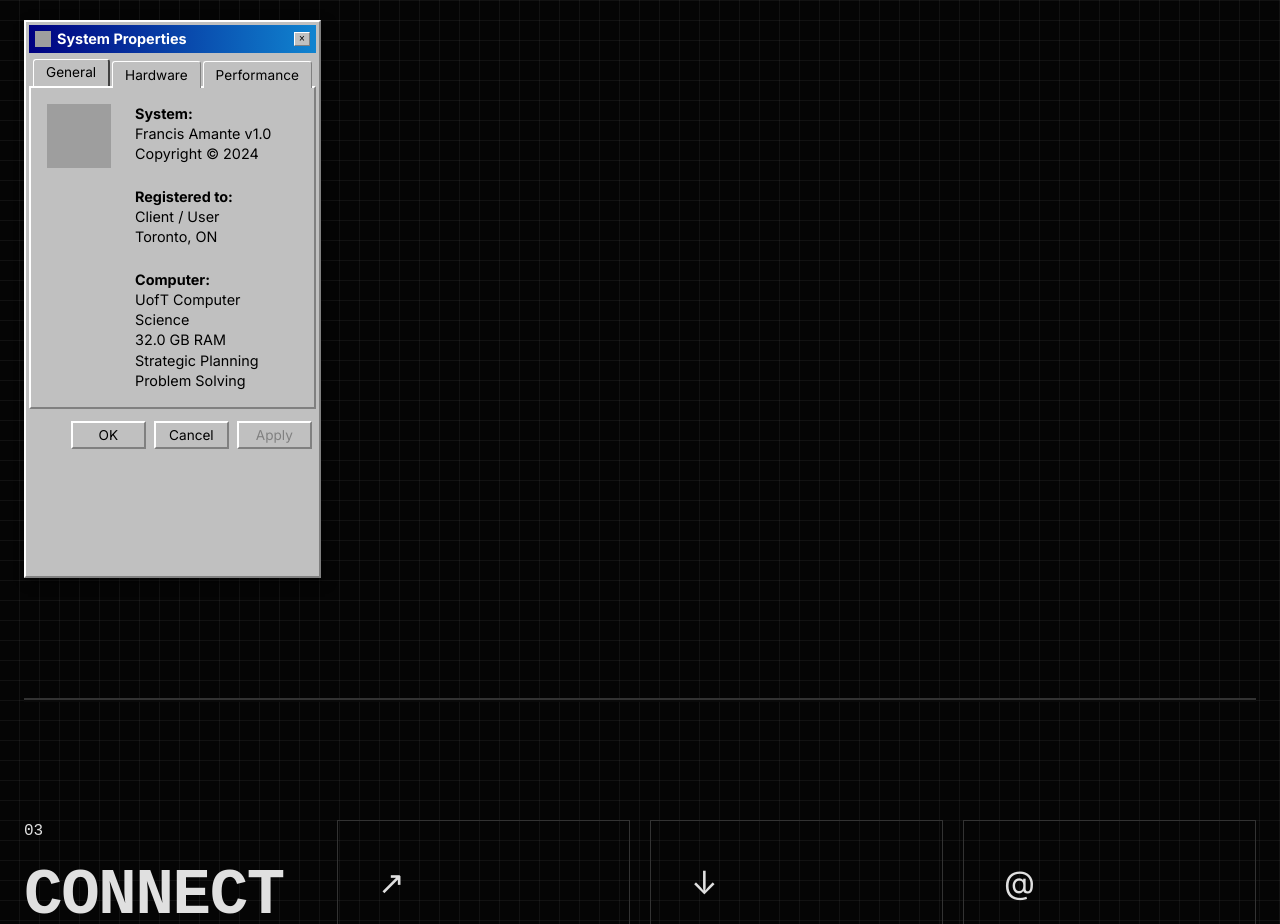
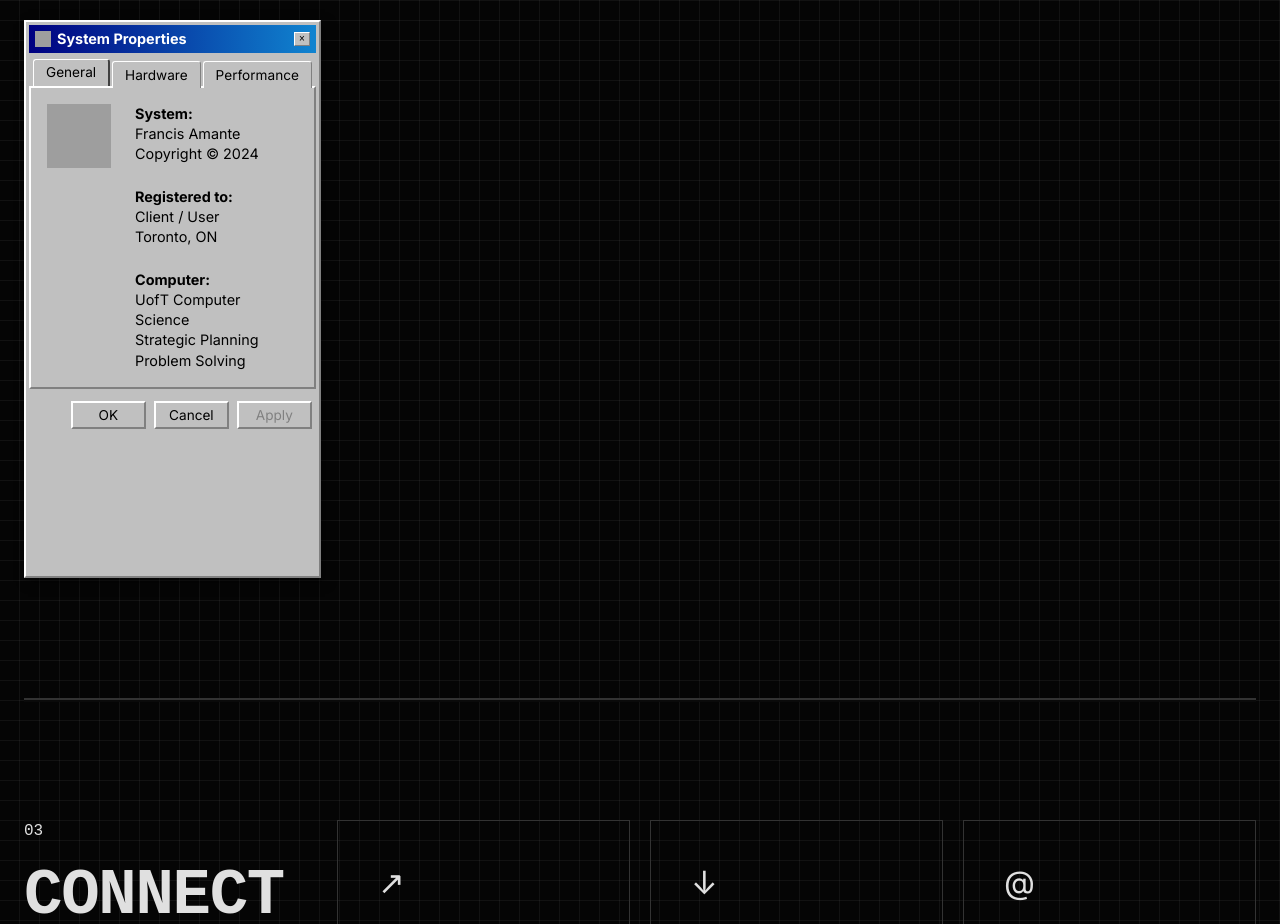
Before and after one commit to asfrcin/fa-manual, a plain HTML site: page index.html in a window 1280 px wide. Shown: the part 1700-2624 px from the top of the page. Drawn offline with Linux system fonts and the light colour scheme; grey boxes are pictures that could not be loaded.

Commit message:
Content update: removed v1.0 and RAM from System Properties

```diff
--- a/index.html
+++ b/index.html
@@ -162,7 +162,7 @@
                             </div>
                             <div class="sys-info-text">
                                 <p><strong>System:</strong></p>
-                                <p>Francis Amante v1.0</p>
+                                <p>Francis Amante</p>
                                 <p>Copyright © 2024</p>
                                 <br>
                                 <p><strong>Registered to:</strong></p>
@@ -171,7 +171,6 @@
                                 <br>
                                 <p><strong>Computer:</strong></p>
                                 <p>UofT Computer Science</p>
-                                <p>32.0 GB RAM</p>
                                 <p>Strategic Planning</p>
                                 <p>Problem Solving</p>
                             </div>
```
